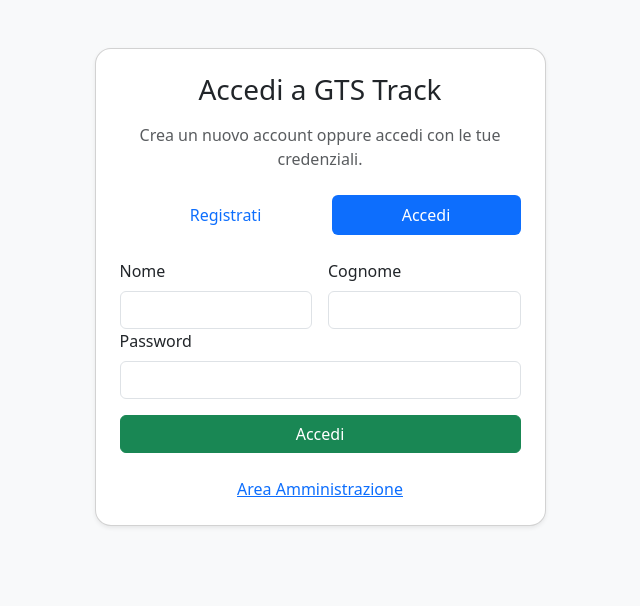
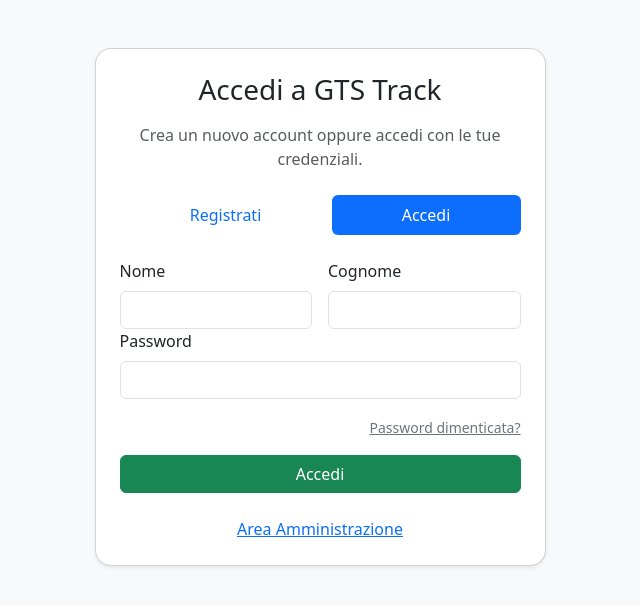
Before and after one commit to luperola/pres-gts, a website: page public/register.html in a window 1280 px wide. Both pictures are taken after a click on the tab "Accedi". Shown: the whole page, without its empty margins (320-960 px from the left). Drawn offline with nearby package versions, Linux system fonts and the light colour scheme.

Commit message:
pwd dimenticata

```diff
--- a/public/register.html
+++ b/public/register.html
@@ -184,6 +184,13 @@
                         required
                       />
                     </div>
+                    <div class="mb-3 text-end">
+                      <a
+                        href="/forgot-password.html"
+                        class="small link-secondary"
+                        >Password dimenticata?</a
+                      >
+                    </div>
                     <div class="d-grid">
                       <button type="submit" class="btn btn-success">
                         Accedi
```
